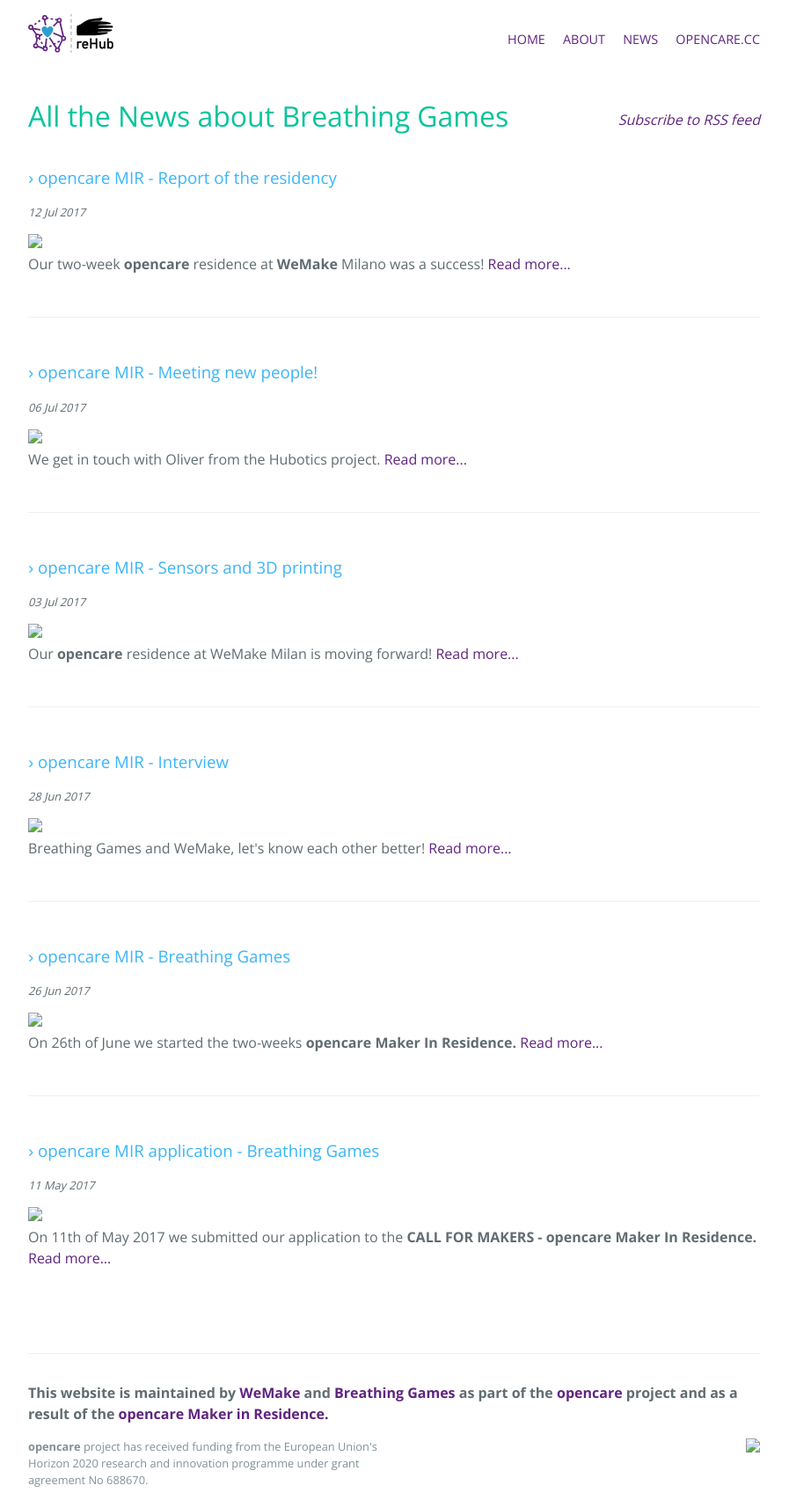
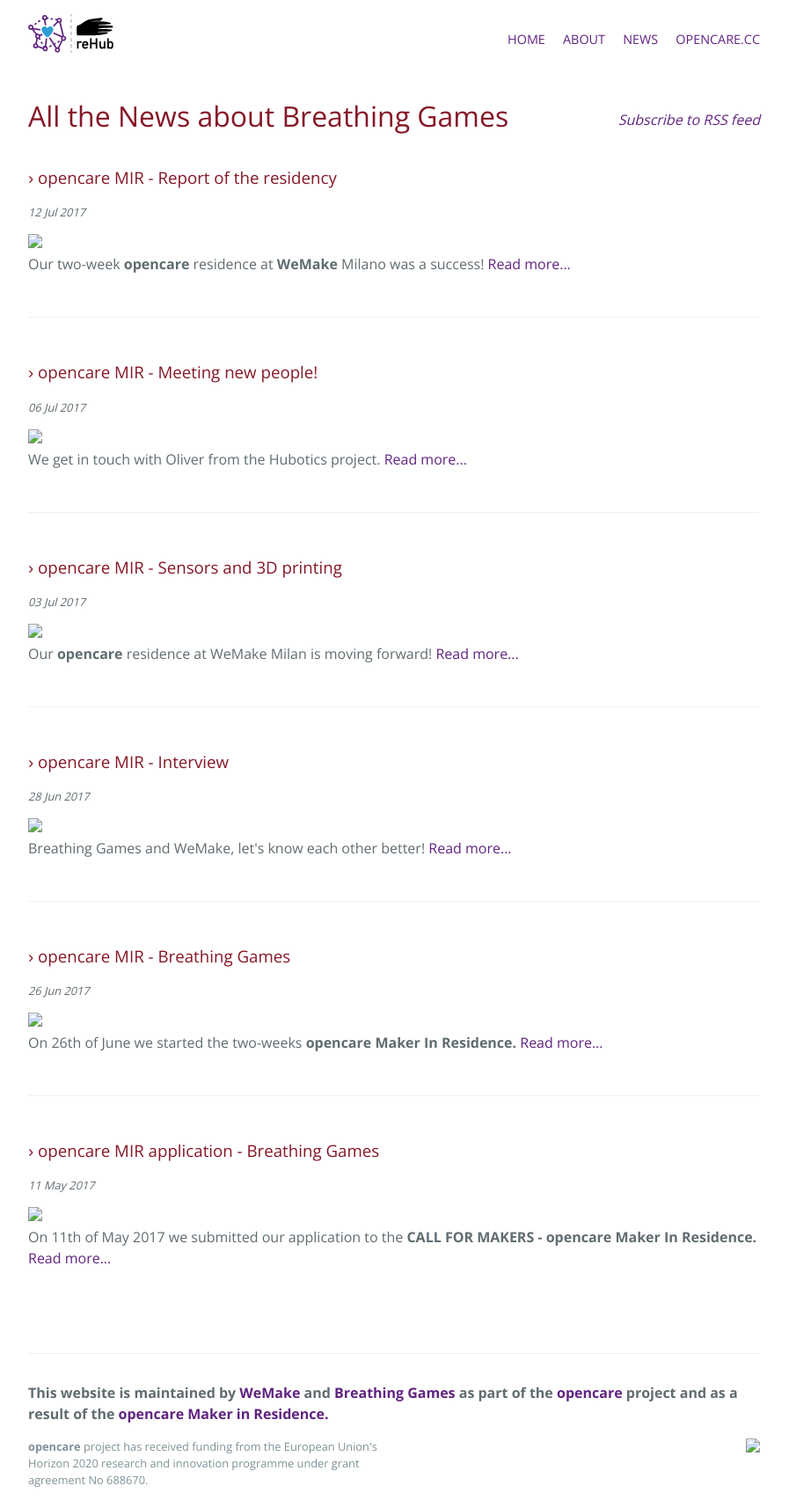
Before and after one commit to opencarecc/rehub, a Jekyll site: the page built from blog/index.html, in a window 1280 px wide. Shown: the whole page at 88% size, without its empty margins (192-1089 px from the left). Built offline with Jekyll 4.4.1, drawn with Linux system fonts in a browser that asks for light colours; the list of posts is cut into pages by our own code.

Commit message:
edit text color h2 and h3

```diff
--- a/stylesheets/stylesheet.css
+++ b/stylesheets/stylesheet.css
@@ -308,11 +308,11 @@
   /*margin-top: 2rem;*/
   margin-bottom: 1rem;
   font-weight: 300;
-  color: #04c49b; }
+  color: #851726; }
  .main-content h3{
   margin-bottom: 1rem;
   font-weight: 300;
-  color: #3ab5f9;
+  color: #851726;
   }
 .main-content p {
   margin-bottom: 1em; }
```
